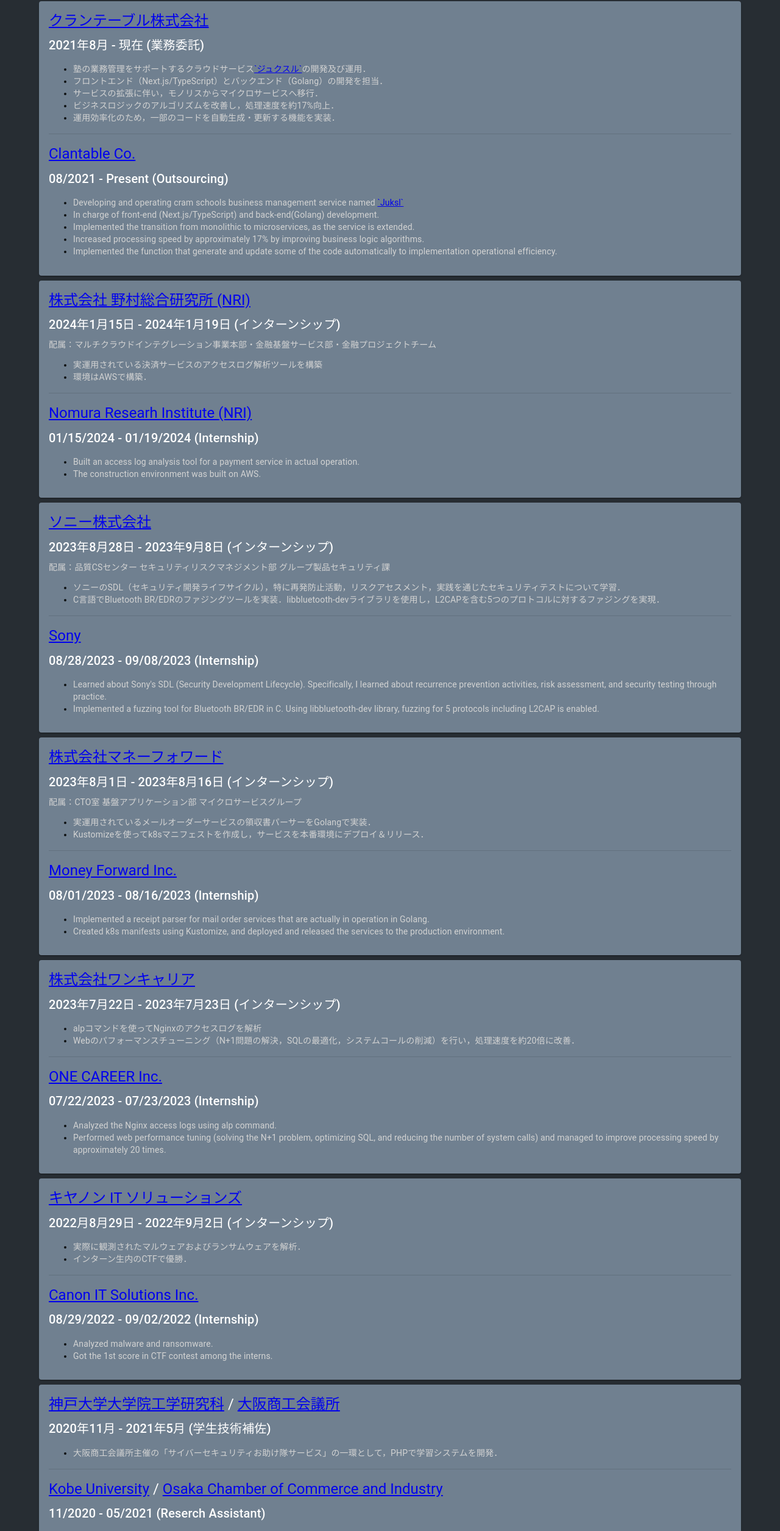
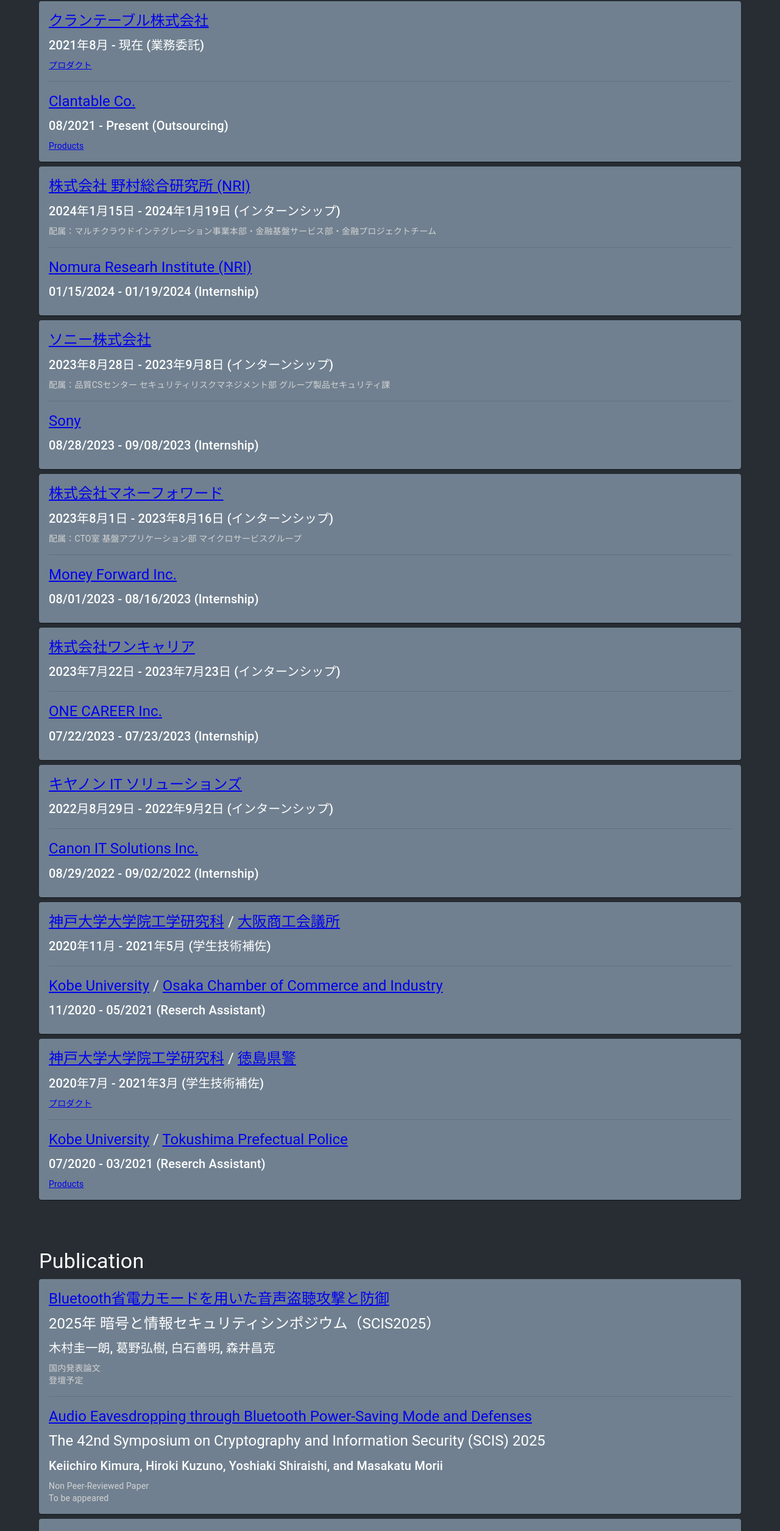
Before and after one commit to trapedev/trapedev.github.io, a React (Create React App) app in the folder app/: page / in a window 1280 px wide. Shown: the part 1060-3570 px from the top of the page at 61% size. Built offline with nearby package versions, Linux system fonts and the light colour scheme.

Commit message:
commit all changes

```diff
--- a/app/src/pages/exp/CanonITS.tsx
+++ b/app/src/pages/exp/CanonITS.tsx
@@ -1,6 +1,6 @@
 import Divider from "@mui/material/Divider";
 import {
-  BulletPointsList,
+  // BulletPointsList,
   SingleCardItem,
   SubTitle,
   Title,
@@ -14,24 +14,24 @@
         hyperLink="https://www.canon-its.co.jp/"
       />
       <SubTitle title={"2022月8月29日 - 2022年9月2日 (インターンシップ)"} />
-      <BulletPointsList
+      {/* <BulletPointsList
         items={[
           "実際に観測されたマルウェアおよびランサムウェアを解析．",
           "インターン生内のCTFで優勝．",
         ]}
-      />
+      /> */}
       <Divider sx={{ mt: 2, mb: 2 }} />
       <Title
         title={"Canon IT Solutions Inc."}
         hyperLink="https://www.canon-its.co.jp/"
       />
       <SubTitle title={"08/29/2022 - 09/02/2022 (Internship)"} />
-      <BulletPointsList
+      {/* <BulletPointsList
         items={[
           "Analyzed malware and ransomware.",
           "Got the 1st score in CTF contest among the interns.",
         ]}
-      />
+      /> */}
     </SingleCardItem>
   );
 };
--- a/app/src/pages/exp/ClanTable.tsx
+++ b/app/src/pages/exp/ClanTable.tsx
@@ -1,7 +1,8 @@
 import Divider from "@mui/material/Divider";
 import {
-  BulletPointsList,
-  HyperLink,
+  // BulletPointsList,
+  // HyperLink,
+  SecondaryText,
   SingleCardItem,
   SubTitle,
   Title,
@@ -15,7 +16,8 @@
         hyperLink="https://www.ijyuku.clantable.com/clantable-corp"
       />
       <SubTitle title={"2021年8月 - 現在 (業務委託)"} />
-      <BulletPointsList
+      <SecondaryText text="プロダクト" hyperLink="https://www.juksl.com/" />
+      {/* <BulletPointsList
         items={[
           <>
             塾の業務管理をサポートするクラウドサービス
@@ -27,14 +29,15 @@
           "ビジネスロジックのアルゴリズムを改善し，処理速度を約17%向上．",
           "運用効率化のため，一部のコードを自動生成・更新する機能を実装．",
         ]}
-      />
+      /> */}
       <Divider sx={{ mt: 2, mb: 2 }} />
       <Title
         title={"Clantable Co."}
         hyperLink="https://www.ijyuku.clantable.com/clantable-corp"
       />
       <SubTitle title={"08/2021 - Present (Outsourcing)"} />
-      <BulletPointsList
+      <SecondaryText text="Products" hyperLink="https://www.juksl.com/" />
+      {/* <BulletPointsList
         items={[
           <>
             Developing and operating cram schools business management service
@@ -45,7 +48,7 @@
           "Increased processing speed by approximately 17% by improving business logic algorithms.",
           "Implemented the function that generate and update some of the code automatically to implementation operational efficiency.",
         ]}
-      />
+      /> */}
     </SingleCardItem>
   );
 };
--- a/app/src/pages/exp/KobeU01.tsx
+++ b/app/src/pages/exp/KobeU01.tsx
@@ -1,8 +1,9 @@
 import Divider from "@mui/material/Divider";
 import {
-  BulletPointsList,
+  // BulletPointsList,
   DoubleTitle,
-  HyperLink,
+  // HyperLink,
+  SecondaryText,
   SingleCardItem,
   SubTitle,
 } from "components/views/ui";
@@ -17,7 +18,11 @@
         hyperLink2="https://www.police.pref.tokushima.jp/"
       />
       <SubTitle title={"2020年7月 - 2021年3月 (学生技術補佐)"} />
-      <BulletPointsList
+      <SecondaryText
+        text="プロダクト"
+        hyperLink="https://www.tcn.jp/news/detail/5/"
+      />
+      {/* <BulletPointsList
         items={[
           <>
             JavaScriptで{" "}
@@ -29,7 +34,7 @@
           </>,
           "R言語を用いて，収集したデータからサイバーセキュリティの意識データを分析．",
         ]}
-      />
+      /> */}
       <Divider sx={{ mt: 2, mb: 2 }} />
       <DoubleTitle
         title1={"Kobe University"}
@@ -38,7 +43,11 @@
         hyperLink2="https://www.police.pref.tokushima.jp/"
       />
       <SubTitle title={"07/2020 - 03/2021 (Reserch Assistant)"} />
-      <BulletPointsList
+      <SecondaryText
+        text="Products"
+        hyperLink="https://www.tcn.jp/news/detail/5/"
+      />
+      {/* <BulletPointsList
         items={[
           <>
             Developed game-style cyber security education application named{" "}
@@ -50,7 +59,7 @@
           </>,
           "Analyzed data of cyber security awareness from the collected data using R language.",
         ]}
-      />
+      /> */}
     </SingleCardItem>
   );
 };
--- a/app/src/pages/exp/KobeU02.tsx
+++ b/app/src/pages/exp/KobeU02.tsx
@@ -1,6 +1,6 @@
 import Divider from "@mui/material/Divider";
 import {
-  BulletPointsList,
+  // BulletPointsList,
   DoubleTitle,
   SingleCardItem,
   SubTitle,
@@ -16,11 +16,11 @@
         hyperLink2="https://www.osaka.cci.or.jp/"
       />
       <SubTitle title={"2020年11月 - 2021年5月 (学生技術補佐)"} />
-      <BulletPointsList
+      {/* <BulletPointsList
         items={[
           "大阪商工会議所主催の「サイバーセキュリティお助け隊サービス」の一環として，PHPで学習システムを開発．",
         ]}
-      />
+      /> */}
       <Divider sx={{ mt: 2, mb: 2 }} />
       <DoubleTitle
         title1={"Kobe University"}
@@ -29,11 +29,11 @@
         hyperLink2="https://www.osaka.cci.or.jp/e/"
       />
       <SubTitle title={"11/2020 - 05/2021 (Reserch Assistant)"} />
-      <BulletPointsList
+      {/* <BulletPointsList
         items={[
           "Developed e-learning system in PHP as a part of the “サイバーセキュリティお助け隊サービス(Cyber Security Help Team Service)” sponsored by the Osaka Chamber of Commerce and Industry.",
         ]}
-      />
+      /> */}
     </SingleCardItem>
   );
 };
--- a/app/src/pages/exp/MF.tsx
+++ b/app/src/pages/exp/MF.tsx
@@ -1,6 +1,6 @@
 import Divider from "@mui/material/Divider";
 import {
-  BulletPointsList,
+  // BulletPointsList,
   SecondaryText,
   SingleCardItem,
   SubTitle,
@@ -18,24 +18,24 @@
       <SecondaryText
         text={"配属：CTO室 基盤アプリケーション部 マイクロサービスグループ"}
       />
-      <BulletPointsList
+      {/* <BulletPointsList
         items={[
           "実運用されているメールオーダーサービスの領収書パーサーをGolangで実装．",
           "Kustomizeを使ってk8sマニフェストを作成し，サービスを本番環境にデプロイ＆リリース．",
         ]}
-      />
+      /> */}
       <Divider sx={{ mt: 2, mb: 2 }} />
       <Title
         title={"Money Forward Inc."}
         hyperLink="https://corp.moneyforward.com/en/"
       />
       <SubTitle title={"08/01/2023 - 08/16/2023 (Internship)"} />
-      <BulletPointsList
+      {/* <BulletPointsList
         items={[
           "Implemented a receipt parser for mail order services that are actually in operation in Golang.",
           "Created k8s manifests using Kustomize, and deployed and released the services to the production environment.",
         ]}
-      />
+      /> */}
     </SingleCardItem>
   );
 };
--- a/app/src/pages/exp/NRI.tsx
+++ b/app/src/pages/exp/NRI.tsx
@@ -1,6 +1,6 @@
 import Divider from "@mui/material/Divider";
 import {
-  BulletPointsList,
+  // BulletPointsList,
   SecondaryText,
   SingleCardItem,
   SubTitle,
@@ -20,24 +20,24 @@
           "配属：マルチクラウドインテグレーション事業本部・金融基盤サービス部・金融プロジェクトチーム"
         }
       />
-      <BulletPointsList
+      {/* <BulletPointsList
         items={[
           "実運用されている決済サービスのアクセスログ解析ツールを構築",
           "環境はAWSで構築．",
         ]}
-      />
+      /> */}
       <Divider sx={{ mt: 2, mb: 2 }} />
       <Title
         title={"Nomura Researh Institute (NRI)"}
         hyperLink="https://www.nri.com/en"
       />
       <SubTitle title={"01/15/2024 - 01/19/2024 (Internship)"} />
-      <BulletPointsList
+      {/* <BulletPointsList
         items={[
           "Built an access log analysis tool for a payment service in actual operation.",
           "The construction environment was built on AWS.",
         ]}
-      />
+      /> */}
     </SingleCardItem>
   );
 };
--- a/app/src/pages/exp/OneCareer.tsx
+++ b/app/src/pages/exp/OneCareer.tsx
@@ -1,6 +1,6 @@
 import Divider from "@mui/material/Divider";
 import {
-  BulletPointsList,
+  // BulletPointsList,
   SingleCardItem,
   SubTitle,
   Title,
@@ -14,21 +14,21 @@
         hyperLink="https://onecareer.co.jp/"
       />
       <SubTitle title={"2023年7月22日 - 2023年7月23日 (インターンシップ)"} />
-      <BulletPointsList
+      {/* <BulletPointsList
         items={[
           "alpコマンドを使ってNginxのアクセスログを解析",
           "Webのパフォーマンスチューニング（N+1問題の解決，SQLの最適化，システムコールの削減）を行い，処理速度を約20倍に改善．",
         ]}
-      />
+      /> */}
       <Divider sx={{ mt: 2, mb: 2 }} />
       <Title title={"ONE CAREER Inc."} hyperLink="https://onecareer.co.jp/" />
       <SubTitle title={"07/22/2023 - 07/23/2023 (Internship)"} />
-      <BulletPointsList
+      {/* <BulletPointsList
         items={[
           "Analyzed the Nginx access logs using alp command.",
           "Performed web performance tuning (solving the N+1 problem, optimizing SQL, and reducing the number of system calls) and managed to improve processing speed by approximately 20 times.",
         ]}
-      />
+      /> */}
     </SingleCardItem>
   );
 };
--- a/app/src/pages/exp/Sony.tsx
+++ b/app/src/pages/exp/Sony.tsx
@@ -1,6 +1,6 @@
 import Divider from "@mui/material/Divider";
 import {
-  BulletPointsList,
+  // BulletPointsList,
   SecondaryText,
   SingleCardItem,
   SubTitle,
@@ -17,21 +17,21 @@
           "配属：品質CSセンター セキュリティリスクマネジメント部 グループ製品セキュリティ課"
         }
       />
-      <BulletPointsList
+      {/* <BulletPointsList
         items={[
           "ソニーのSDL（セキュリティ開発ライフサイクル），特に再発防止活動，リスクアセスメント，実践を通じたセキュリティテストについて学習．",
           "C言語でBluetooth BR/EDRのファジングツールを実装．libbluetooth-devライブラリを使用し，L2CAPを含む5つのプロトコルに対するファジングを実現．",
         ]}
-      />
+      /> */}
       <Divider sx={{ mt: 2, mb: 2 }} />
       <Title title={"Sony"} hyperLink="https://www.sony.com/en/" />
       <SubTitle title={"08/28/2023 - 09/08/2023 (Internship)"} />
-      <BulletPointsList
+      {/* <BulletPointsList
         items={[
           "Learned about Sony's SDL (Security Development Lifecycle). Specifically, I learned about recurrence prevention activities, risk assessment, and security testing through practice.",
           "Implemented a fuzzing tool for Bluetooth BR/EDR in C. Using libbluetooth-dev library, fuzzing for 5 protocols including L2CAP is enabled.",
         ]}
-      />
+      /> */}
     </SingleCardItem>
   );
 };
```
Also changed, not shown: 7 other files (tests, documents, lock files or other folders).
